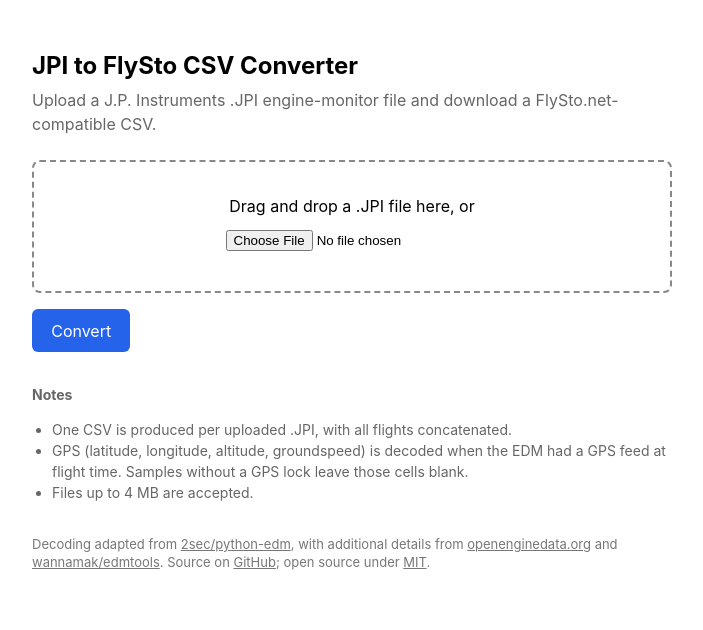
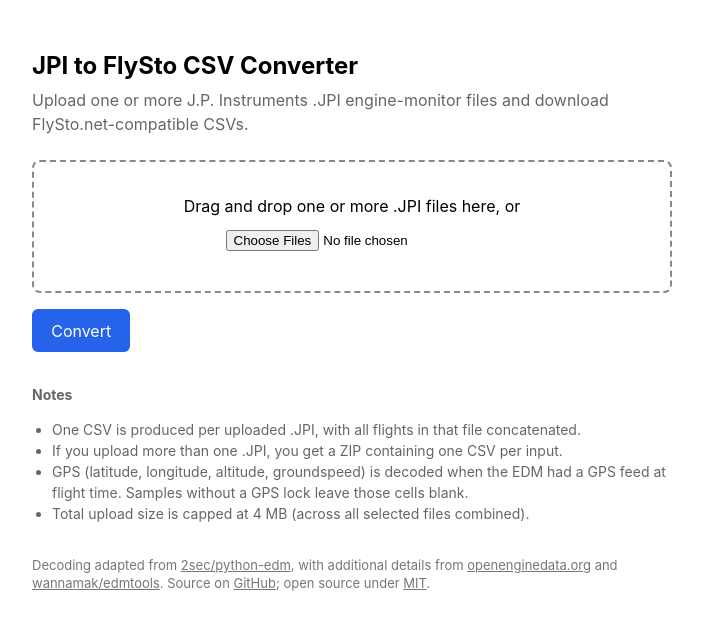
Before and after one commit to morgan336/jpiconverter, a Flask app: page / in a window 1280 px wide. Shown: the top 630 px of the page, without its empty margins (288-991 px from the left). Run offline with Flask 3, Linux system fonts and the light colour scheme.

Commit message:
feat(web): support uploading multiple .JPI files at once
The CLI already does batch (`jpi2csv folder/`) but the web UI only
accepted one file. Now:

- The file input is multi-select (`multiple` attribute, drop-zone accepts
  multiple drops, label lists all selected files).
- POST /convert reads every uploaded file. One file still returns a
  plain CSV (unchanged). More than one returns a ZIP containing one
  CSV per input. Per-file decode errors don't fail the batch — they
  go into a WARNINGS.txt entry inside the ZIP.
- Notes section documents the per-request 4 MB total cap (applies to
  the sum of selected files on the hobby Vercel tier).

Co-Authored-By: Claude Opus 4.7 <noreply@anthropic.com>

```diff
--- a/src/jpiconverter/web/app.py
+++ b/src/jpiconverter/web/app.py
@@ -9,6 +9,7 @@ State-free: the uploaded .JPI lives in memory for one request and is discarded.
 
 from __future__ import annotations
 
+import zipfile
 from io import BytesIO
 from pathlib import Path
 
@@ -30,33 +31,60 @@ def create_app() -> Flask:
 
     @app.post("/convert")
     def convert():
-        f = request.files.get("jpi")
-        if not f or not f.filename:
+        files = [f for f in request.files.getlist("jpi") if f and f.filename]
+        if not files:
             return render_template("index.html",
-                                   error="Please choose a .JPI file to upload.",
+                                   error="Please choose at least one .JPI file to upload.",
                                    warning=None), 400
 
-        raw = f.read()
-        if not raw:
+        csvs: dict[str, bytes] = {}     # out_name -> CSV bytes
+        failures: dict[str, str] = {}   # input filename -> error message
+
+        for f in files:
+            raw = f.read()
+            if not raw:
+                failures[f.filename] = "empty file"
+                continue
+            try:
+                flights, _ = decode(raw, source_name=f.filename)
+            except Exception as e:
+                failures[f.filename] = str(e)
+                continue
+            csvs[Path(f.filename).stem + ".csv"] = to_flysto_csv(flights)
+
+        # Nothing decoded successfully — render an inline error page.
+        if not csvs:
+            msg = "; ".join(f"{n}: {e}" for n, e in failures.items())
             return render_template("index.html",
-                                   error="The uploaded file was empty.",
+                                   error=f"Could not decode any uploaded file. {msg}",
                                    warning=None), 400
 
-        try:
-            flights, _ = decode(raw, source_name=f.filename)
-        except Exception as e:
-            return render_template("index.html",
-                                   error=f"Could not decode {f.filename}: {e}",
-                                   warning=None), 400
+        # Single successful file, no failures → return the CSV directly.
+        if len(csvs) == 1 and not failures:
+            out_name, csv_bytes = next(iter(csvs.items()))
+            return send_file(
+                BytesIO(csv_bytes),
+                mimetype="text/csv",
+                as_attachment=True,
+                download_name=out_name,
+            )
 
-        csv_bytes = to_flysto_csv(flights)
-        out_name = Path(f.filename).stem + ".csv"
-
+        # Multiple successes (or partial success) → bundle as ZIP.
+        buf = BytesIO()
+        with zipfile.ZipFile(buf, "w", zipfile.ZIP_DEFLATED) as z:
+            for name, data in csvs.items():
+                z.writestr(name, data)
+            if failures:
+                report = "Files that failed to convert:\n\n" + "\n".join(
+                    f"  {n}: {e}" for n, e in failures.items()
+                ) + "\n"
+                z.writestr("WARNINGS.txt", report)
+        buf.seek(0)
         return send_file(
-            BytesIO(csv_bytes),
-            mimetype="text/csv",
+            buf,
+            mimetype="application/zip",
             as_attachment=True,
-            download_name=out_name,
+            download_name="jpiconverter_batch.zip",
         )
 
     return app
--- a/src/jpiconverter/web/templates/index.html
+++ b/src/jpiconverter/web/templates/index.html
@@ -50,14 +50,14 @@
 </head>
 <body>
   <h1>JPI to FlySto CSV Converter</h1>
-  <p class="lede">Upload a J.P. Instruments .JPI engine-monitor file and download a FlySto.net-compatible CSV.</p>
+  <p class="lede">Upload one or more J.P. Instruments .JPI engine-monitor files and download FlySto.net-compatible CSVs.</p>
 
   {% if error %}<div class="error">{{ error }}</div>{% endif %}
 
   <form action="/convert" method="post" enctype="multipart/form-data" id="form">
     <div class="drop" id="drop">
-      Drag and drop a .JPI file here, or
-      <input type="file" name="jpi" id="file" accept=".JPI,.jpi" required>
+      Drag and drop one or more .JPI files here, or
+      <input type="file" name="jpi" id="file" accept=".JPI,.jpi" multiple required>
       <div class="filename" id="filename"></div>
     </div>
     <button type="submit" id="submit">Convert</button>
@@ -66,9 +66,10 @@
   <div class="notes">
     <strong>Notes</strong>
     <ul>
-      <li>One CSV is produced per uploaded .JPI, with all flights concatenated.</li>
+      <li>One CSV is produced per uploaded .JPI, with all flights in that file concatenated.</li>
+      <li>If you upload more than one .JPI, you get a ZIP containing one CSV per input.</li>
       <li>GPS (latitude, longitude, altitude, groundspeed) is decoded when the EDM had a GPS feed at flight time. Samples without a GPS lock leave those cells blank.</li>
-      <li>Files up to 4&nbsp;MB are accepted.</li>
+      <li>Total upload size is capped at 4&nbsp;MB (across all selected files combined).</li>
     </ul>
   </div>
 
@@ -90,9 +91,15 @@
     const file = document.getElementById('file');
     const fname = document.getElementById('filename');
 
-    file.addEventListener('change', () => {
-      fname.textContent = file.files[0] ? file.files[0].name : '';
-    });
+    function renderSelection() {
+      const n = file.files.length;
+      if (n === 0) { fname.textContent = ''; return; }
+      if (n === 1) { fname.textContent = file.files[0].name; return; }
+      const names = Array.from(file.files).map(f => f.name).join(', ');
+      fname.textContent = `${n} files selected: ${names}`;
+    }
+
+    file.addEventListener('change', renderSelection);
 
     ['dragenter', 'dragover'].forEach(ev => {
       drop.addEventListener(ev, e => { e.preventDefault(); drop.classList.add('dragover'); });
@@ -103,7 +110,7 @@
     drop.addEventListener('drop', e => {
       if (e.dataTransfer.files.length) {
         file.files = e.dataTransfer.files;
-        fname.textContent = file.files[0].name;
+        renderSelection();
       }
     });
   </script>
```
Also changed, not shown: 1 other file.
